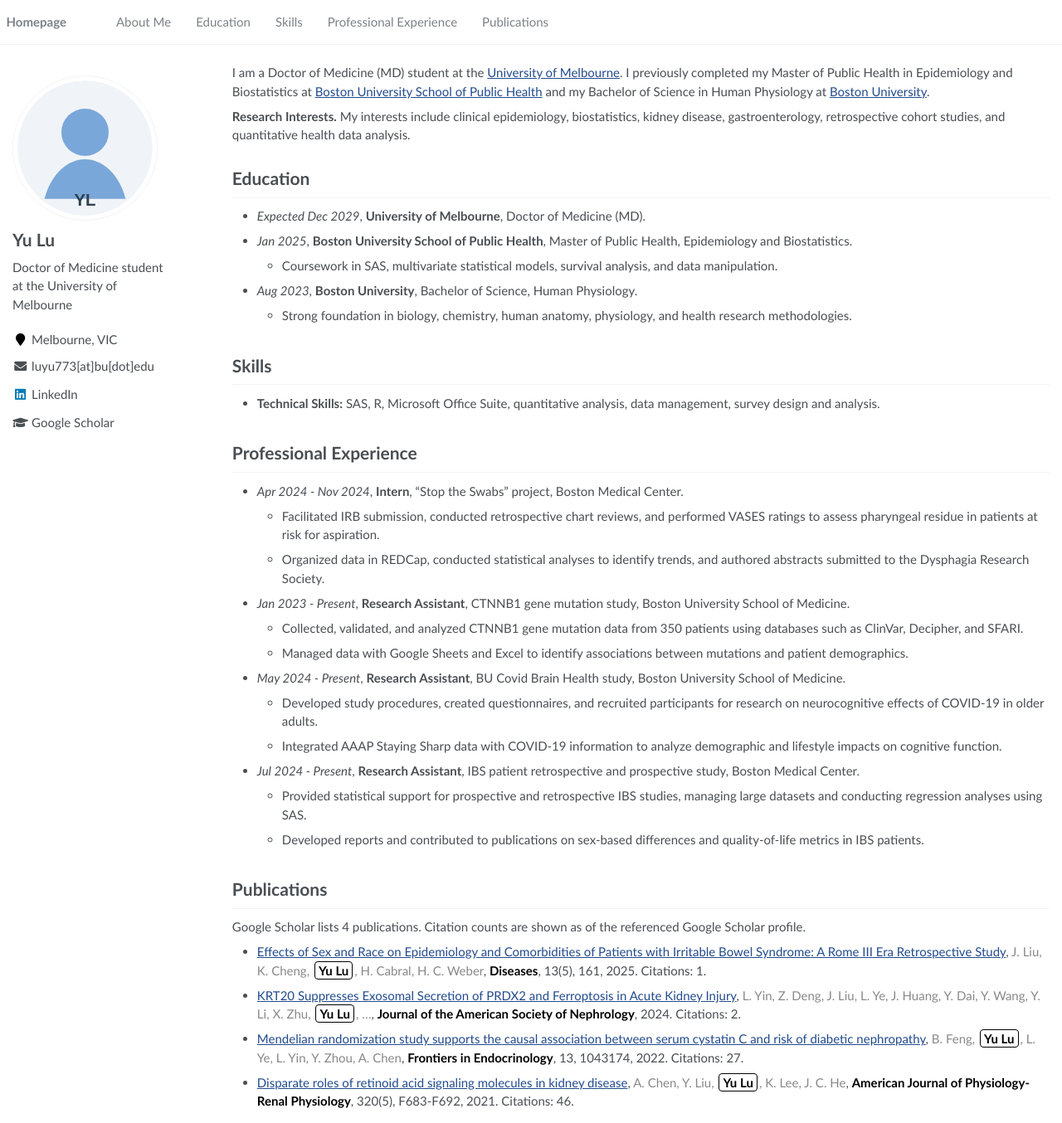
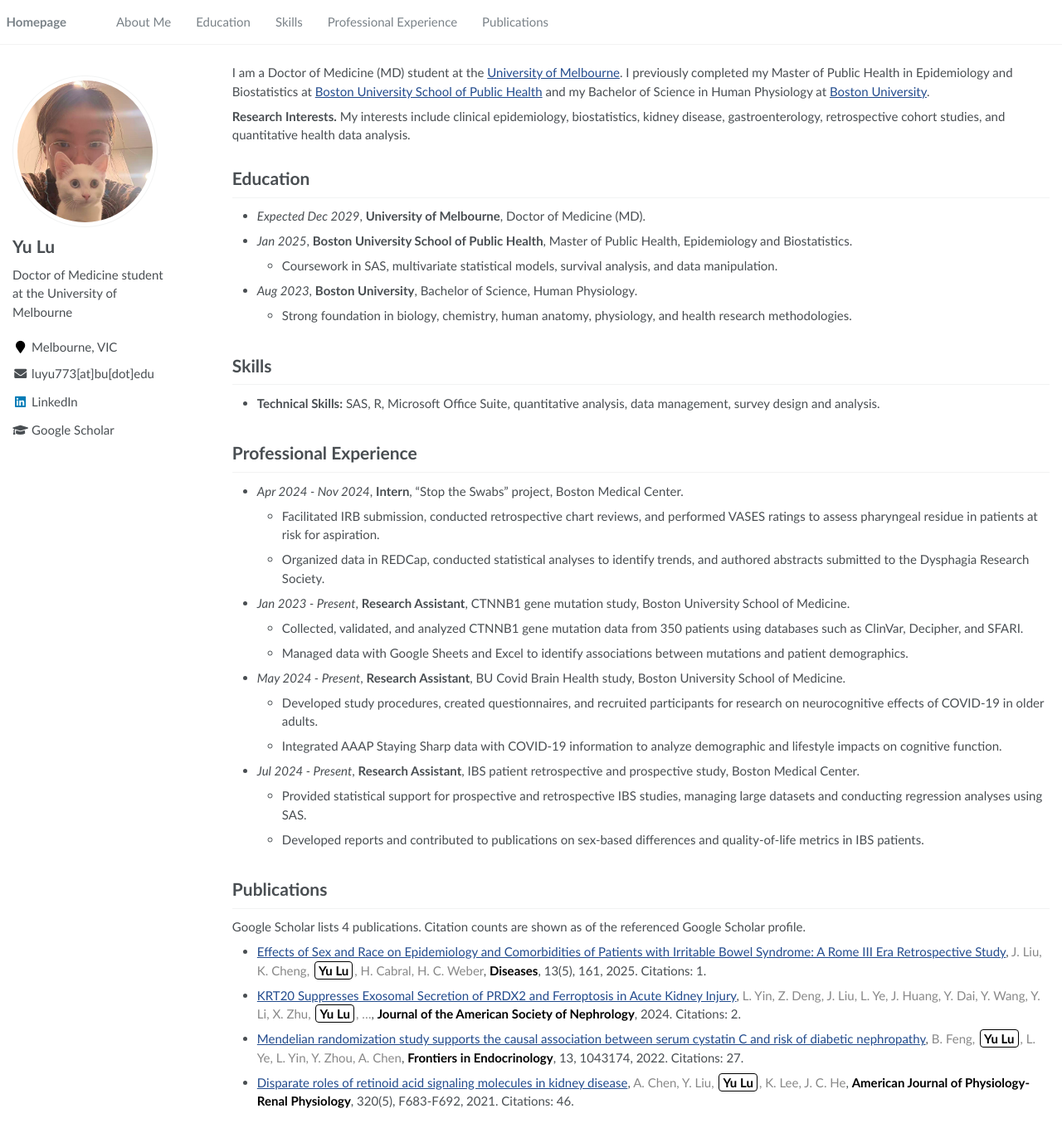
Before and after one commit to Cathylixi/Yulu.github.io, a Jekyll site: the page built from _pages/about.md, in a window 1280 px wide and 1354 px high. Shown: the whole window at 83% size. Built offline with Jekyll 4.4.1, drawn with Linux system fonts in a browser that asks for light colours.

Commit message:
Update profile avatar image.
Made-with: Cursor

```diff
--- a/_config.yml
+++ b/_config.yml
@@ -23,7 +23,7 @@ baidu_site_verification  :  # get baidu_site_verification from https://ziyuan.ba
 # Site Author
 author:
   name             : "Yu Lu"
-  avatar           : "images/profile.svg"
+  avatar           : "images/profile.jpg"
   bio              : "Doctor of Medicine student at the University of Melbourne"
   location         : "Melbourne, VIC"
   employer         :
```
